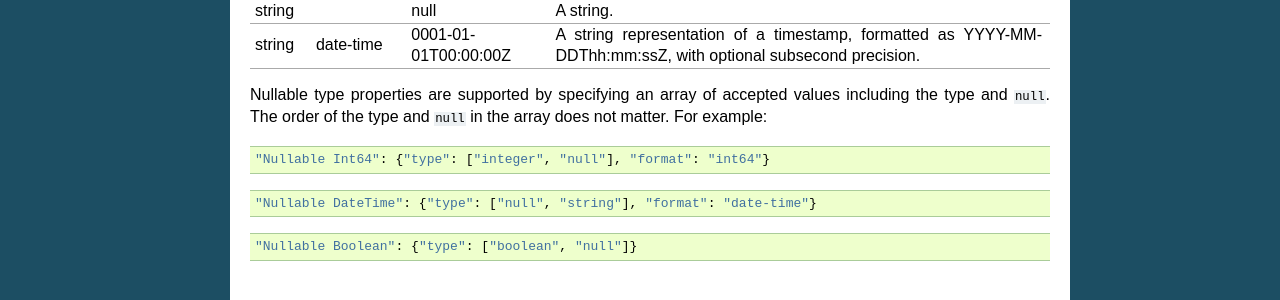
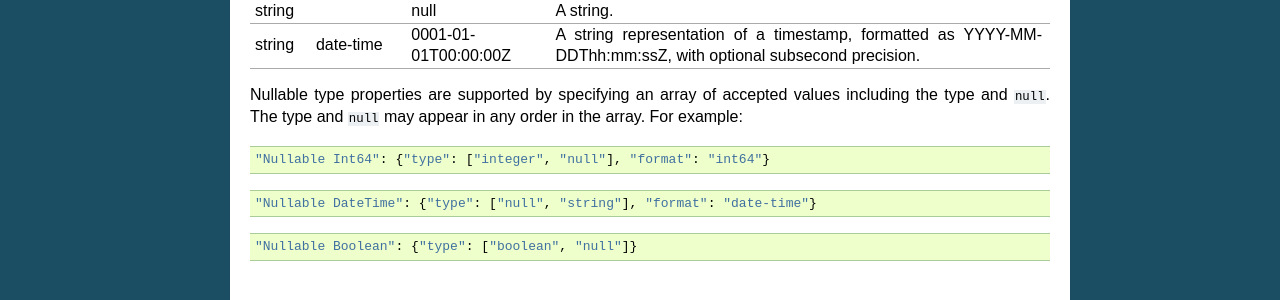
Before and after one commit to AVEVA/OMF-Docs, a Sphinx documentation site: the page built from docs/Type_Properties_and_Formats.rst, in a window 1280 px wide. Shown: the part 1162-1462 px from the top of the page. Built offline with Sphinx 7.4.7, drawn with Linux system fonts in a browser that asks for light colours.

Commit message:
Change wording for nullable types

```diff
--- a/docs/Type_Properties_and_Formats.rst
+++ b/docs/Type_Properties_and_Formats.rst
@@ -42,7 +42,7 @@ string     date-time            0001-01-01T00:00:00Z    A string representation
 ========   =================    ======================  ===========
 
 
-Nullable type properties are supported by specifying an array of accepted values including the type and ``null``. The order of the type and ``null`` in the array does not matter. For example:
+Nullable type properties are supported by specifying an array of accepted values including the type and ``null``. The type and ``null`` may appear in any order in the array. For example:
 
 ::
 
```
